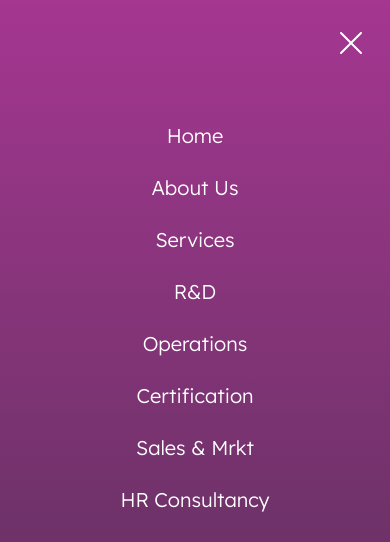
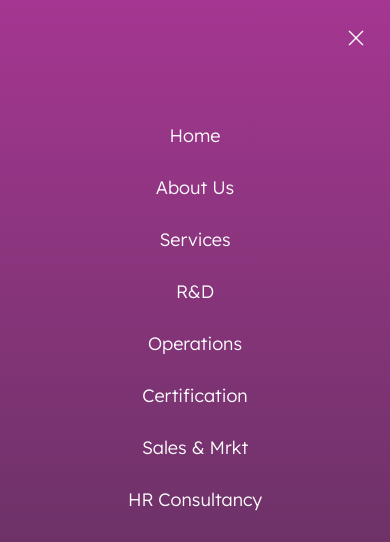
Before and after one commit to Wasiquekh/akash-new-website, a Next.js app: page / in a window 390 px wide. Both pictures are taken after a click on the icon 355 px from the left and 81 px from the top of the page. Shown: the top 542 px of the page. Built offline with nearby package versions, Linux system fonts and the light colour scheme.

Commit message:
responsive

```diff
--- a/src/app/components/Header.tsx
+++ b/src/app/components/Header.tsx
@@ -16,10 +16,10 @@ const Header = () => {
       {isOpen && (
         <div className="fixed top-0 left-0 h-screen w-full bg-gradient-to-b from-[#A53691] to-[#502D52] text-white z-50">
           <RxCross1
-            className=" text-3xl absolute top-7 text-white right-6"
+            className=" text-xl absolute top-7 text-white right-6"
             onClick={() => setIsOpen(!isOpen)}
           />
-          <nav className="flex flex-col items-center justify-center h-full space-y-6 text-xl font-light">
+          <nav className="flex flex-col items-center justify-center h-full space-y-6 text-lg font-light">
             <Link
               href="/"
               className="hover:text-blue-600"
--- a/src/app/page.tsx
+++ b/src/app/page.tsx
@@ -21,9 +21,9 @@ export default function Home() {
     <>
       <Header />
       {/* HOME TOP SECTION */}
-      <div className="bg-[url('/images/landingTop.jpg')] bg-cover bg-center h-[700px] w-full flex justify-center items-center">
+      <div className="bg-[url('/images/landingTop.jpg')] bg-cover bg-center h-auto md:h-[700px] w-full flex justify-center items-center">
         <div className="container ">
-          <div className="flex flex-col text-center w-full mb-20">
+          <div className="flex flex-col text-center w-full mb-10 md:mb-20">
             <h1 className="sm:text-6xl text-2xl font-bold text-white mb-4 ">
               AS BUSINESS CONSULTING
             </h1>
```
